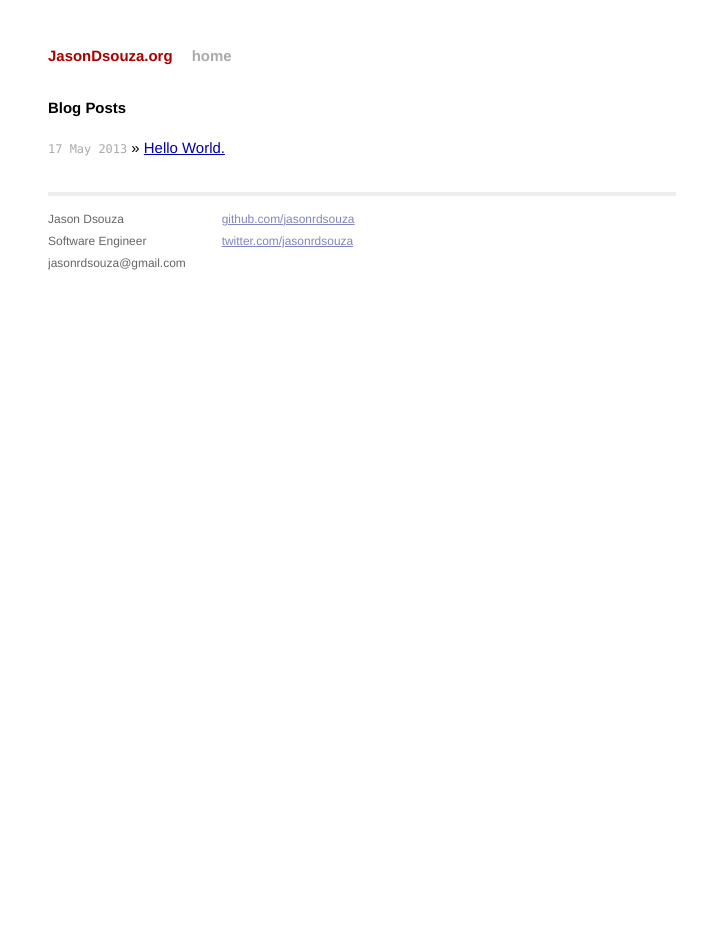
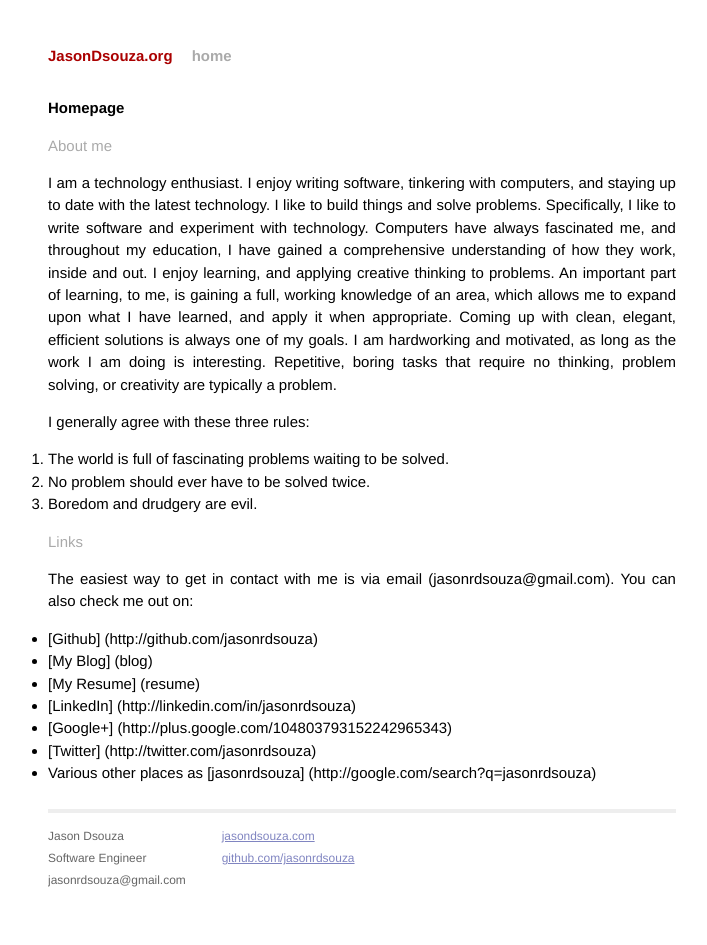
Before and after one commit to jasonrdsouza/jasonrdsouza.github.io, a Jekyll site: the page built from index.md, in a window 1280 px wide. Shown: the whole page, without its empty margins (278-985 px from the left). Built offline with Jekyll 4.4.1, drawn with Linux system fonts in a browser that asks for light colours.

Commit message:
Added blog and resume

```diff
--- a/_layouts/default.html
+++ b/_layouts/default.html
@@ -34,8 +34,8 @@
               </div>
               <div class="contact">
                 <p>
+                  <a href="http://jasondsouza.org/">jasondsouza.com</a><br />
                   <a href="http://github.com/jasonrdsouza/">github.com/jasonrdsouza</a><br />
-                  <a href="http://twitter.com/jasonrdsouza/">twitter.com/jasonrdsouza</a><br />
                 </p>
               </div>
             </div>
--- /dev/null
+++ b/_layouts/page.html
@@ -0,0 +1,10 @@
+---
+layout: default
+---
+
+<h2>{{ page.title }}</h2>
+<p class="meta">{{ page.subtitle }}</p>
+
+<div id="page">
+{{ content }}
+</div>
--- /dev/null
+++ b/index.md
@@ -0,0 +1,30 @@
+---
+layout: page
+title: Homepage
+subtitle: About me
+---
+
+
+I am a technology enthusiast. I enjoy writing software, tinkering with computers, and staying up to date with the latest technology.
+I like to build things and solve problems. Specifically, I like to write software and experiment with technology. Computers have
+always fascinated me, and throughout my education, I have gained a comprehensive understanding of how they work, inside and out.
+I enjoy learning, and applying creative thinking to problems. An important part of learning, to me, is gaining a full,
+working knowledge of an area, which allows me to expand upon what I have learned, and apply it when appropriate.
+Coming up with clean, elegant, efficient solutions is always one of my goals. I am hardworking and motivated, as long as the work
+I am doing is interesting. Repetitive, boring tasks that require no thinking, problem solving, or creativity are typically a problem.
+
+I generally agree with these three rules:
+1. The world is full of fascinating problems waiting to be solved.
+2. No problem should ever have to be solved twice.
+3. Boredom and drudgery are evil.
+
+<p class="meta">Links</p>
+
+The easiest way to get in contact with me is via email (jasonrdsouza@gmail.com). You can also check me out on:
+- [Github] (http://github.com/jasonrdsouza)
+- [My Blog] (blog)
+- [My Resume] (resume)
+- [LinkedIn] (http://linkedin.com/in/jasonrdsouza)
+- [Google+] (http://plus.google.com/104803793152242965343)
+- [Twitter] (http://twitter.com/jasonrdsouza)
+- Various other places as [jasonrdsouza] (http://google.com/search?q=jasonrdsouza)
```
Also changed, not shown: _layouts/resume.html (added, +10 -0 lines), resume/index.html (added, +7 -0 lines), README.md, blog/index.html (renamed from index.html).
